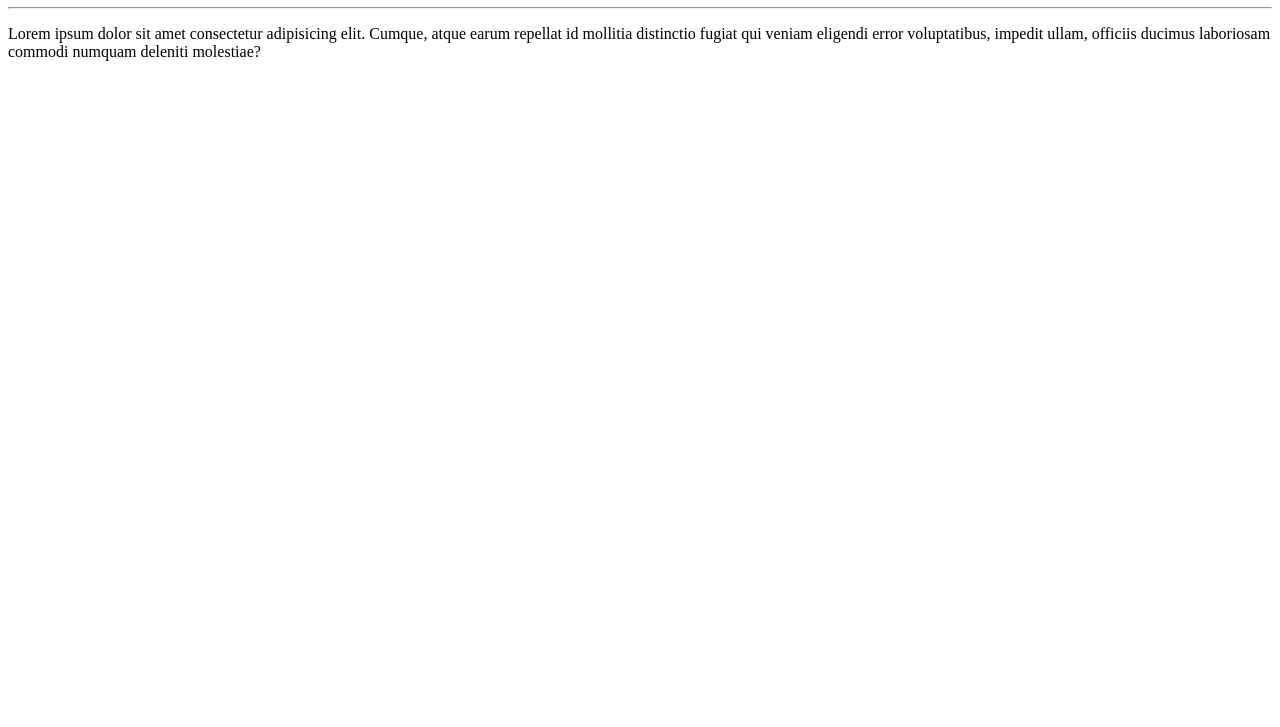
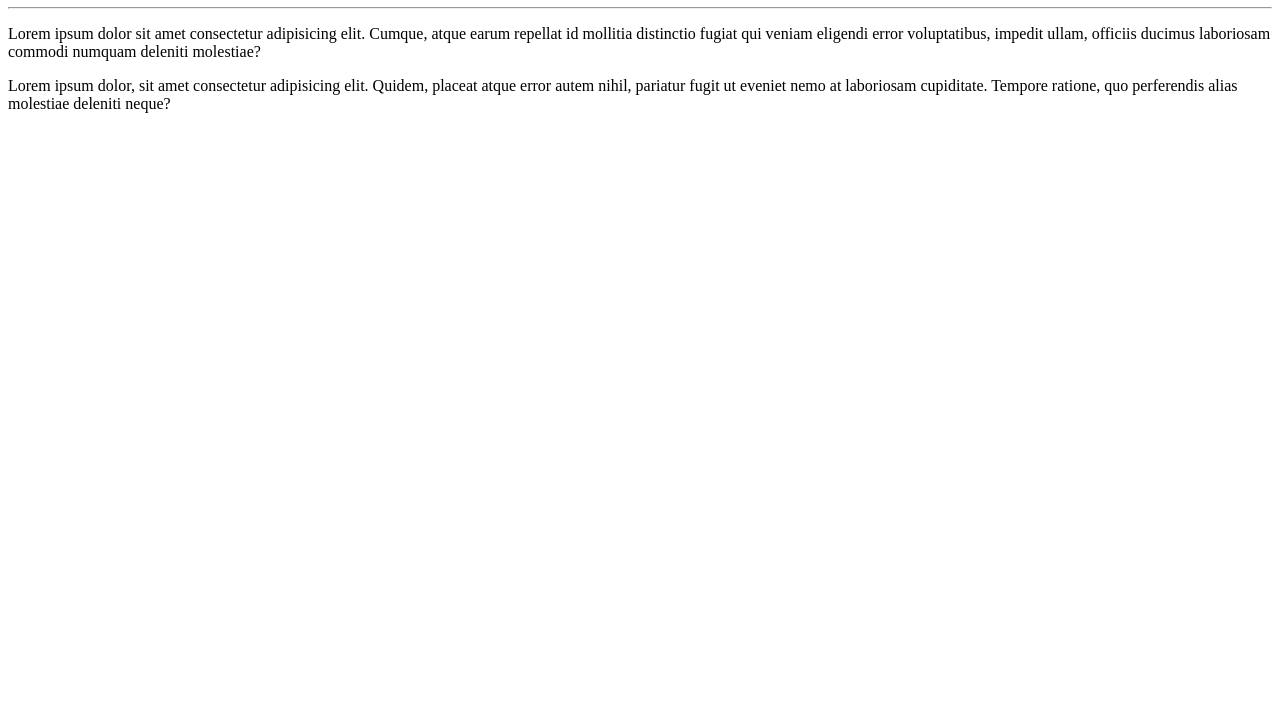
Before and after one commit to weslley7k/Ola-Mundo, a plain HTML site: page site-exemplo/index.html in a window 1280 px wide. Shown: the part 73-800 px from the top of the page. Drawn offline with Linux system fonts and the light colour scheme.

Commit message:
adicionei um paragrafo

```diff
--- a/site-exemplo/index.html
+++ b/site-exemplo/index.html
@@ -9,5 +9,6 @@
     <h1>Olá, mundo!</h1>
     <hr>
     <p>Lorem ipsum dolor sit amet consectetur adipisicing elit. Cumque, atque earum repellat id mollitia distinctio fugiat qui veniam eligendi error voluptatibus, impedit ullam, officiis ducimus laboriosam commodi numquam deleniti molestiae?</p>
+    <p>Lorem ipsum dolor, sit amet consectetur adipisicing elit. Quidem, placeat atque error autem nihil, pariatur fugit ut eveniet nemo at laboriosam cupiditate. Tempore ratione, quo perferendis alias molestiae deleniti neque?</p>
 </body>
 </html>
```
